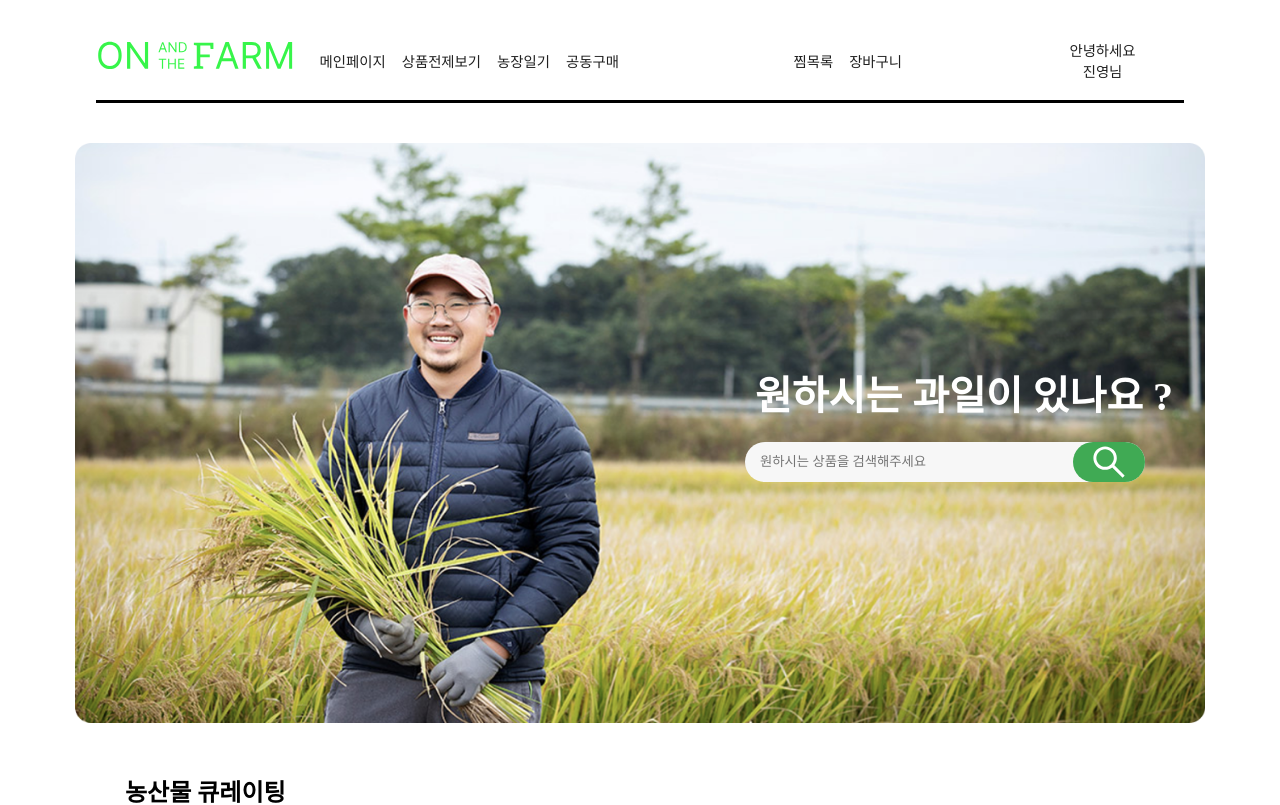
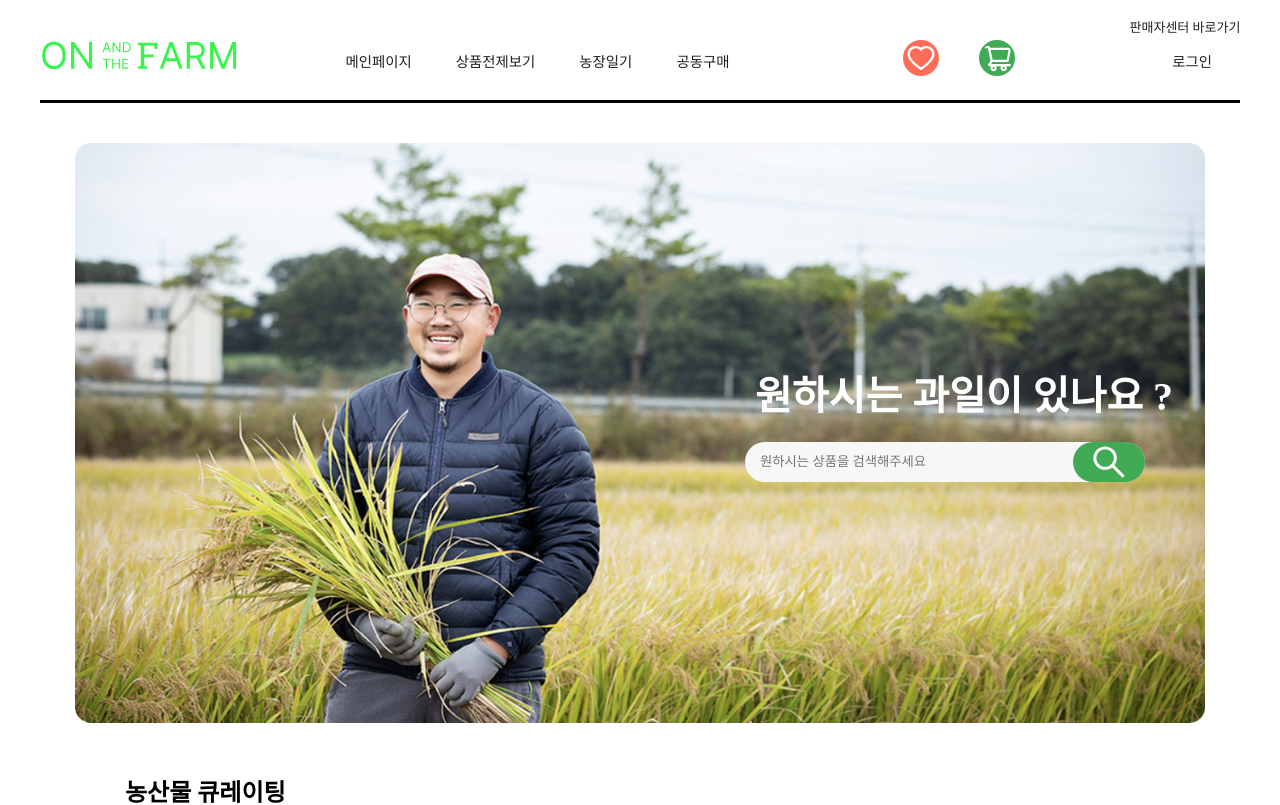
Before and after one commit to lotte-team6-onthefarm/OnAndTheFarm-Front, a React (Create React App) app: page / in a window 1280 px wide. Shown: the top 805 px of the page. Built offline with nearby package versions, Linux system fonts and the light colour scheme; no server answers; a web font is replaced by a local one.

Commit message:
feat/네브바구성 로그인페이지

```diff
--- a/src/components/main/MainNavbar.jsx
+++ b/src/components/main/MainNavbar.jsx
@@ -1,23 +1,54 @@
 import React from 'react';
-import { MenuItems } from './MenuItems';
-import { MenuIcons } from './MenuIcons';
 import onandthefarmlogo from '../../assets/Logo.svg';
 import { Link } from 'react-router-dom';
 import {
-  BlackLogoImg,
+  LogoImg,
   Navbar,
+  NavbarIcon,
+  NavbarIcons,
   NavbarMenu,
   NavbarMenuPtag,
+  NavbarSeller,
   NavbarUser,
 } from './MainNavbar.style';
+import { AiOutlineHeart, AiOutlineShoppingCart } from 'react-icons/ai';
 
 export default function MainNavbar(props) {
+  const MenuItems = [
+    {
+      title: '메인페이지',
+      url: '/',
+    },
+    {
+      title: '상품전제보기',
+      url: '/products',
+    },
+    {
+      title: '농장일기',
+      url: '/posts',
+    },
+    {
+      title: '공동구매',
+      url: '/groupbuy',
+    },
+  ];
+  const MenuIcons = [
+    {
+      icons: <AiOutlineHeart />,
+      title: '찜목록',
+      url: '/like',
+      color: '#FF6D59',
+    },
+    {
+      icons: <AiOutlineShoppingCart />,
+      title: '장바구니',
+      url: '/cart',
+      color: '#40AA54',
+    },
+  ];
   return (
     <Navbar>
-      <BlackLogoImg
-        src={onandthefarmlogo}
-        alt="onandthefarmlogo"
-      ></BlackLogoImg>
+      <LogoImg src={onandthefarmlogo} alt="onandthefarmlogo"></LogoImg>
       <NavbarMenu>
         {MenuItems.map((item, index) => {
           return (
@@ -29,23 +60,24 @@ export default function MainNavbar(props) {
           );
         })}
       </NavbarMenu>
-      <NavbarMenu>
+      <NavbarIcons>
         {MenuIcons.map((item, index) => {
           return (
             <Link key={index} to={item.url}>
-              <li>
-                <NavbarMenuPtag>{item.title}</NavbarMenuPtag>
-              </li>
+              <NavbarIcon color={item.color}>{item.icons}</NavbarIcon>
             </Link>
           );
         })}
-      </NavbarMenu>
+      </NavbarIcons>
       <NavbarUser>
-      <Link to='/mypage'>
-              <li>
-                <NavbarMenuPtag>안녕하세요 진영님</NavbarMenuPtag>
-              </li>
-            </Link>
+        <Link to="/seller">
+          <NavbarSeller>판매자센터 바로가기</NavbarSeller>
+        </Link>
+        <Link to="/login">
+          <li>
+            <NavbarMenuPtag>로그인</NavbarMenuPtag>
+          </li>
+        </Link>
       </NavbarUser>
     </Navbar>
   );
--- a/src/components/main/MainNavbar.style.js
+++ b/src/components/main/MainNavbar.style.js
@@ -1,20 +1,18 @@
 import styled from 'styled-components';
 
 const Navbar = styled.nav`
-  width: 85%;
+  width: 1200px;
   margin: 20px auto;
   height: 80px;
   display: flex;
   border-bottom: solid;
-  justify-content: center;
+  justify-content: space-between;
   align-items: center;
   font-size: 1.2rem;
 `;
 
-const BlackLogoImg = styled.img`
-  margin: 20px auto;
+const LogoImg = styled.img`
   display: flex;
-  justify-content: center;
   width: 200px;
 `;
 
@@ -22,9 +20,9 @@ const NavbarMenu = styled.ul`
   display: flex;
   list-style: none;
   text-align: center;
-  width: 70vw;
-  justify-content: center;
-  margin-right: 2rem;
+  width: 400px;
+  margin: 0 20px;
+  justify-content: space-between;
 `;
 
 const NavbarMenuPtag = styled.p`
@@ -39,13 +37,46 @@ const NavbarMenuPtag = styled.p`
   }
 `;
 
-const NavbarUser = styled.div`
+const NavbarIcons = styled.ul`
   display: flex;
   list-style: none;
   text-align: center;
-  width: 20vw;
+  width: 200px;
   justify-content: flex-end;
   margin-right: 2rem;
+
+`;
+const NavbarIcon = styled.li`
+  svg {
+    margin: 0 20px;
+    font-size: xx-large;
+    border-radius: 100px;
+    cursor: pointer;
+    border: 2px solid ${props => props.color};
+    background-color: ${props => props.color};
+  }
+  path {
+    color: white;
+  }
 `;
 
-export { Navbar, BlackLogoImg, NavbarMenu, NavbarMenuPtag, NavbarUser };
+const NavbarUser = styled.div`
+position: relative;
+  width: 200px;
+  list-style: none;
+  text-align: center;
+  width: fit-content;
+  margin: 0 20px;
+`;
+
+const NavbarSeller = styled.p`
+width: 120px;
+color: #202020;
+position: absolute;
+text-decoration: none;
+font-size: small;
+top: -25px;
+right: -25px;
+`;
+
+export { Navbar, LogoImg, NavbarMenu, NavbarMenuPtag, NavbarIcons, NavbarIcon, NavbarUser, NavbarSeller };
--- a/src/components/main/MenuIcons.jsx
+++ /dev/null
@@ -1,12 +0,0 @@
-export const MenuIcons = [
-    {
-        title: '찜목록',
-        url: '/like',
-        cName: 'nav-linkss'
-    },
-    {
-        title: '장바구니',
-        url: '/cart',
-        cName: 'nav-linkss'
-    }
-]
--- a/src/components/main/MenuItems.jsx
+++ /dev/null
@@ -1,18 +0,0 @@
-export const MenuItems = [
-    {
-        title: '메인페이지',
-        url: '/'
-    },
-    {
-        title: '상품전제보기',
-        url: '/products'
-    },
-    {
-        title: '농장일기',
-        url: '/posts'
-    },
-    {
-        title: '공동구매',
-        url: '/groupbuy'
-    }
-]
--- /dev/null
+++ b/src/pages/main/account/userLoginPage.jsx
@@ -0,0 +1,20 @@
+import { React, useState } from 'react';
+import WellcomeMessage from '../../../components/main/WellcomeMessage';
+import { StyledBoxDiv, SocialLoginButton } from './userLoginPage.style';
+import { RiKakaoTalkFill } from 'react-icons/ri';
+import { SiNaver } from 'react-icons/si';
+import { AiFillGoogleCircle } from 'react-icons/ai';
+
+export default function UserLoginPage() {
+
+  return (
+    <StyledBoxDiv>
+      <WellcomeMessage message="OnAndTheFarm에 오신것을 환영합니다." />
+      <p style={{margin:"20px 0"}}>소셜로그인으로 간편하게 서비스를 이용해 보세요</p>
+      <SocialLoginButton color="#fee500" width="100%"><RiKakaoTalkFill /> <span>&nbsp; &nbsp; 카카오로 로그인</span></SocialLoginButton>
+      <SocialLoginButton color="#21c603" width="100%"><SiNaver /> <span>&nbsp; &nbsp; 네이버로 로그인</span></SocialLoginButton>
+      <SocialLoginButton color="#3c5a9a" width="100%"><AiFillGoogleCircle /> <span>&nbsp; &nbsp; 구글로 로그인</span></SocialLoginButton>
+
+    </StyledBoxDiv>
+  );
+}
--- /dev/null
+++ b/src/pages/main/account/userLoginPage.style.js
@@ -0,0 +1,31 @@
+import styled from 'styled-components';
+
+const StyledBoxDiv = styled.div`
+  width: 400px;
+  margin: 10px auto;
+  justify-content: center;
+  text-align: center;
+`;
+
+const SocialLoginButton = styled.button`
+  color: #fff;
+  width: ${props => props.width?props.width:'fit-content'};
+  height: ${props => props.height?props.height:'50px'};;
+  margin:5px 0;
+  background-color: ${props => props.color};
+  font-size: 1.2rem;
+  border-radius: 4px;
+  outline: none;
+  border: none;
+
+  display: flex;
+    align-items: center;
+    justify-content: center;
+
+  cursor: pointer;
+  span{
+    text-align: center;
+  }
+`;
+
+export { StyledBoxDiv, SocialLoginButton };
--- a/src/pages/main/mainIndexLayout.jsx
+++ b/src/pages/main/mainIndexLayout.jsx
@@ -13,6 +13,7 @@ import MainCart from './carts/mainCart';
 import MainMypage from './mypage/mainMypage';
 import MainLikes from './likes/mainLikes';
 import MainProductPage from './products/mainProductPage';
+import UserLoginPage from './account/userLoginPage';
 
 export default function MainIndexLayout() {
   return (
@@ -21,7 +22,7 @@ export default function MainIndexLayout() {
       <StyledMainDiv>
         <Routes>
           <Route exact path="/" element={<MainMainPage />} />
-          <Route exact path="/login" element={<MainLoginPage />} />
+          <Route exact path="/login" element={<UserLoginPage />} />
           <Route exact path="/signup" element={<MainSignupPage />} />
           <Route exact path="/products/*" element={<MainProductPage/>} />
           <Route exact path="/posts" element={<MainPost />} />
```
